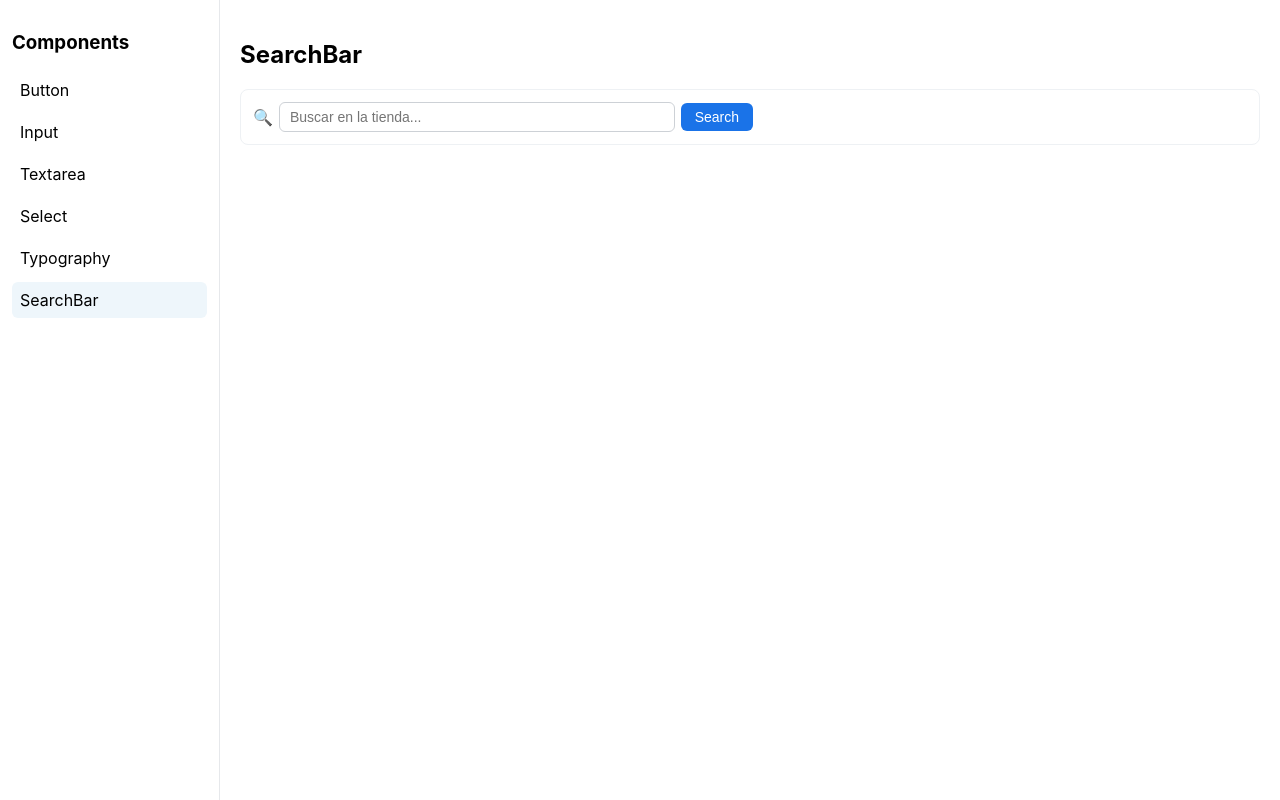
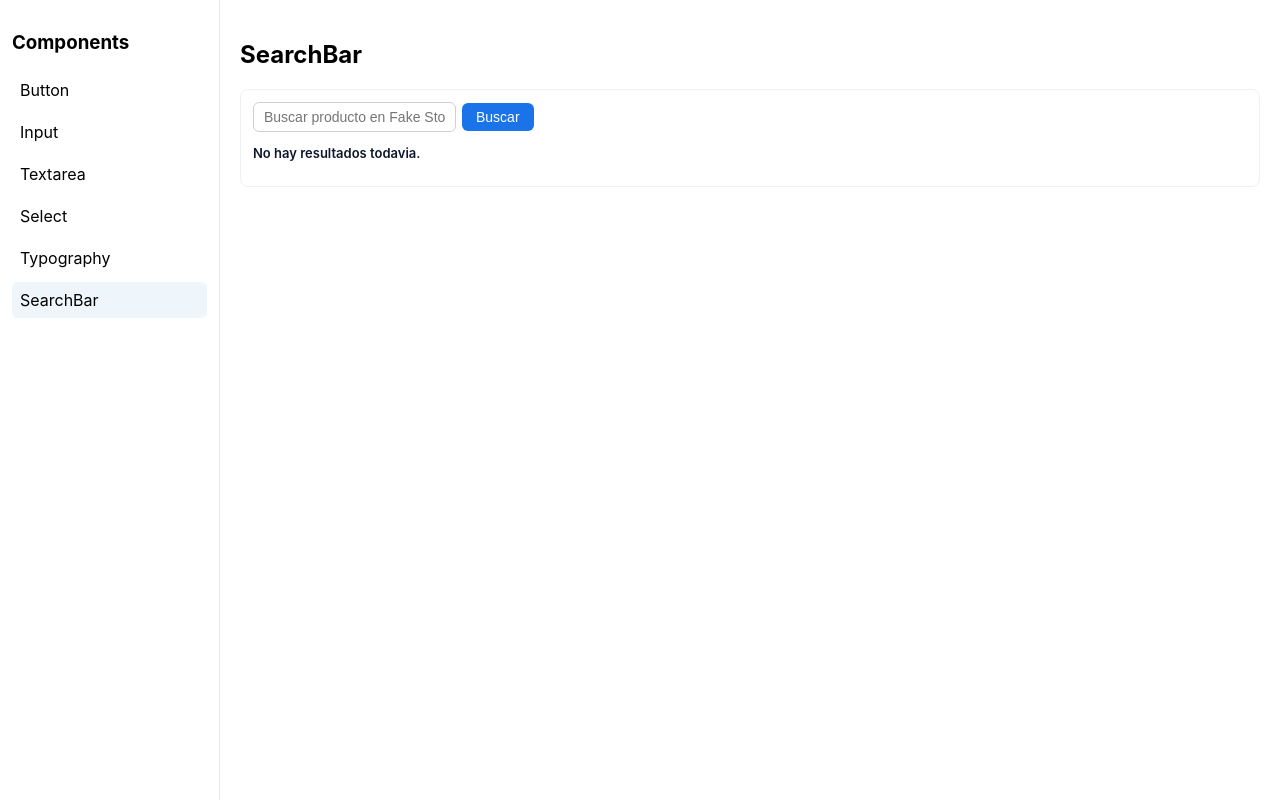
Before and after one commit to internship-2026-1/lib-components-react, a React (Vite) app in the folder example/: page / in a window 1280 px wide. Both pictures are taken after a click on the element "SearchBar". Built offline with nearby package versions, Linux system fonts and the light colour scheme; a web font is replaced by a local one.

Commit message:
feat, agregando componente search bar

```diff
--- a/example/src/App.tsx
+++ b/example/src/App.tsx
@@ -5,18 +5,77 @@ type ComponentKey = 'Button' | 'Input' | 'Textarea' | 'Select' | 'Typography' |
 
 const components: ComponentKey[] = ['Button', 'Input', 'Textarea', 'Select', 'Typography', 'SearchBar']
 
-const searchConfig = {
-  url: 'https://fakestoreapi.com/products',
-  fields: ['title', 'category', 'description'],
-  displayField: 'title',
-  placeholder: 'Buscar en la tienda...',
-  buttonText: 'Search'
+// SearchBar: tipo de dato que usamos en la UI para guardar y renderizar resultados.
+type SearchResult = {
+  id: number
+  title: string
+  description: string
+}
+
+// SearchBar: tipo de dato que esperamos recibir desde la API.
+type ProductApiItem = {
+  id: number
+  title: string
+  description: string
 }
 
 export default function App() {
   const [selected, setSelected] = useState<ComponentKey>('Button')
   const [value, setValue] = useState('')
   const [error, setError] = useState<string | null>(null)
+
+  // SearchBar: estado para la busqueda y sus resultados.
+  const [searchQuery, setSearchQuery] = useState('')
+  const [searchResults, setSearchResults] = useState<SearchResult[]>([])
+  const [searchLoading, setSearchLoading] = useState(false)
+  const [searchError, setSearchError] = useState<string | null>(null)
+
+  // SearchBar: realiza la consulta y actualiza resultados o errores.
+  async function handleDemoSearch() {
+    const normalizedQuery = searchQuery.trim().toLowerCase()
+
+    setSearchError(null)
+
+    if (!normalizedQuery) {
+      setSearchResults([])
+      return
+    }
+
+    try {
+      setSearchLoading(true)
+
+      const response = await fetch('https://fakestoreapi.com/products')
+
+      if (!response.ok) {
+        throw new Error('La API no respondio correctamente.')
+      }
+
+      const products: ProductApiItem[] = await response.json()
+
+      setSearchResults(
+        products
+          .filter((item) => {
+            return [item.title, item.description].some((field) =>
+              field.toLowerCase().includes(normalizedQuery)
+            )
+          })
+          .map((item) => ({
+            id: item.id,
+            title: item.title,
+            description: item.description,
+          }))
+      )
+    } catch (searchRequestError) {
+      setSearchResults([])
+      setSearchError(
+        searchRequestError instanceof Error
+          ? searchRequestError.message
+          : 'Ocurrio un error inesperado.'
+      )
+    } finally {
+      setSearchLoading(false)
+    }
+  }
 
   function renderPanel() {
     switch (selected) {
@@ -150,11 +209,33 @@ export default function App() {
           </div>
         )
       case 'SearchBar':
+        // SearchBar: ejemplo de uso del componente dentro del panel.
         return (
           <div>
             <h2>SearchBar</h2>
             <div className="panel">
-              <SearchBar config={searchConfig} />
+              <SearchBar
+                query={searchQuery}
+                placeholder="Buscar producto en Fake Store API"
+                buttonText={searchLoading ? 'Buscando...' : 'Buscar'}
+                onQueryChange={setSearchQuery}
+                onSearch={() => {
+                  void handleDemoSearch()
+                }}
+              />
+              {searchResults.length === 0 ? (
+                <p className="lc-label">No hay resultados todavia.</p>
+              ) : (
+                <ul className="results-list">
+                  {searchResults.map((item) => (
+                    <li key={item.id}>
+                      <strong>{item.title}</strong>
+                      <div>{item.description}</div>
+                    </li>
+                  ))}
+                </ul>
+              )}
+              {searchError && <p className="lc-error">{searchError}</p>}
             </div>
           </div>
         )
--- a/src/ui/SearchBar.tsx
+++ b/src/ui/SearchBar.tsx
@@ -1,34 +1,37 @@
-import React, { useState } from 'react'
-import useSearchBar, { SearchConfig } from './SearchBarHook'
+import React from 'react'
+import { Button } from './Button'
+import { Input } from './Input'
 
-const SearchBar = ({ config }: { config: SearchConfig }) => {
-  const [inputValue, setInputValue] = useState('')
-  const { results, loading, handleSearch } = useSearchBar(config)
+export interface SearchBarProps {
+  query: string
+  placeholder?: string
+  buttonText?: string
+  onQueryChange: (value: string) => void
+  onSearch: () => void
+}
 
+export default function SearchBar({
+  query,
+  placeholder = 'Buscar...',
+  buttonText = 'Buscar',
+  onQueryChange,
+  onSearch,
+}: SearchBarProps) {
   return (
     <div className="search-container">
       <div className="input-wrapper">
-        <span className="search-icon">🔍</span>
-        <input
-          type="text"
-          placeholder={config.placeholder}
-          value={inputValue}
-          onChange={(e) => setInputValue(e.target.value)}
+        <Input
+          value={query}
+          placeholder={placeholder}
+          onChange={(event) => onQueryChange(event.target.value)}
+          onKeyDown={(event) => {
+            if (event.key === 'Enter') {
+              onSearch()
+            }
+          }}
         />
-        <button onClick={() => handleSearch(inputValue)} disabled={loading}>
-          {loading ? 'Cargando...' : config.buttonText}
-        </button>
+        <Button onClick={onSearch}>{buttonText}</Button>
       </div>
-
-      {results.length > 0 && (
-        <ul className="results-list">
-          {results.map((item, i) => (
-            <li key={i}>{item[config.displayField] as string}</li>
-          ))}
-        </ul>
-      )}
     </div>
   )
 }
-
-export default SearchBar
--- a/src/ui/SearchBarHook.ts
+++ /dev/null
@@ -1,43 +0,0 @@
-import { useState } from 'react'
-
-export type SearchConfig = {
-  url: string
-  fields: string[]
-  displayField: string
-  placeholder: string
-  buttonText: string
-}
-
-const fetchData = async (url: string, query: string, fields: string[]): Promise<Record<string, unknown>[]> => {
-  if (!query.trim()) return []
-
-  try {
-    const response = await fetch(url)
-    const data: Record<string, unknown>[] = await response.json()
-
-    return data.filter((item) =>
-      fields.some((field) =>
-        item[field]?.toString().toLowerCase().includes(query.toLowerCase())
-      )
-    )
-  } catch (error) {
-    console.error('Error obteniendo datos:', error)
-    return []
-  }
-}
-
-const useSearchBar = (config: SearchConfig) => {
-  const [results, setResults] = useState<Record<string, unknown>[]>([])
-  const [loading, setLoading] = useState(false)
-
-  const handleSearch = async (query: string) => {
-    setLoading(true)
-    const data = await fetchData(config.url, query, config.fields)
-    setResults(data)
-    setLoading(false)
-  }
-
-  return { results, loading, handleSearch }
-}
-
-export default useSearchBar
```
Also changed, not shown: 1 other file (tests, documents, lock files or other folders).
